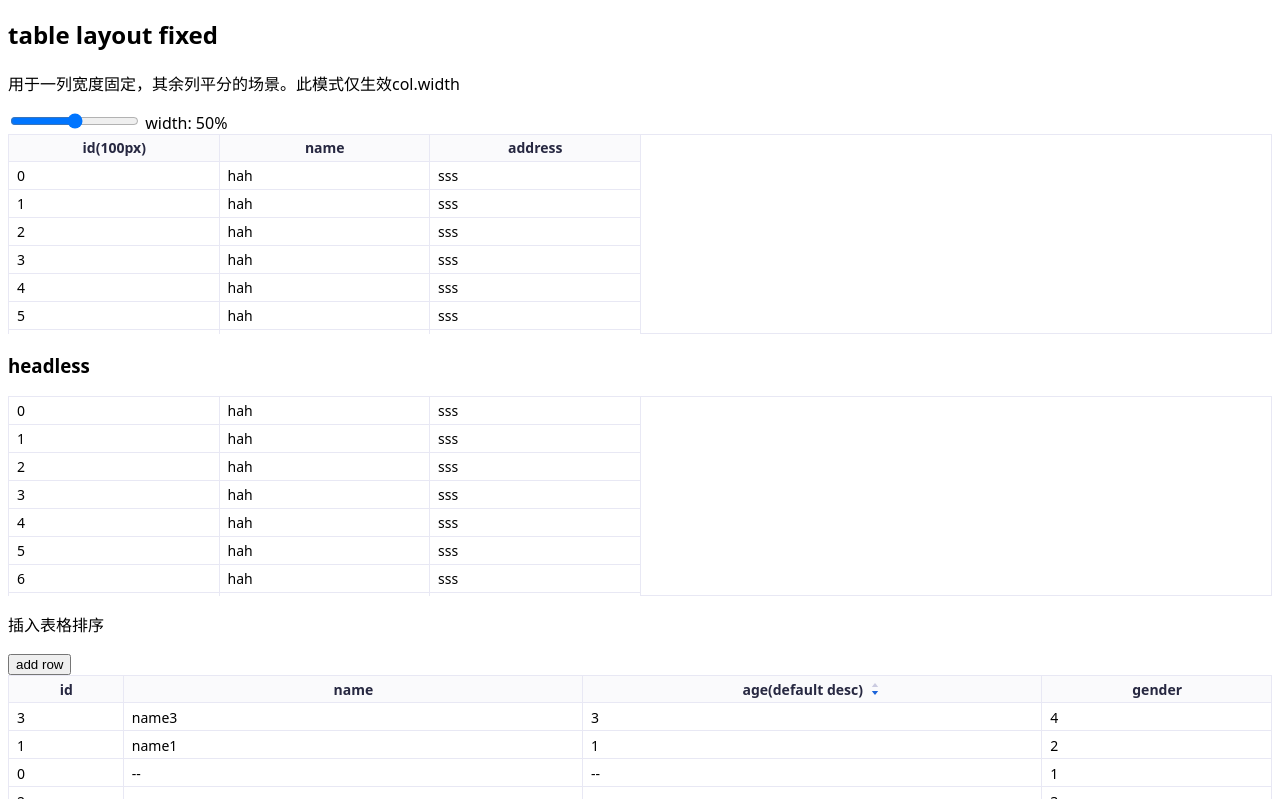
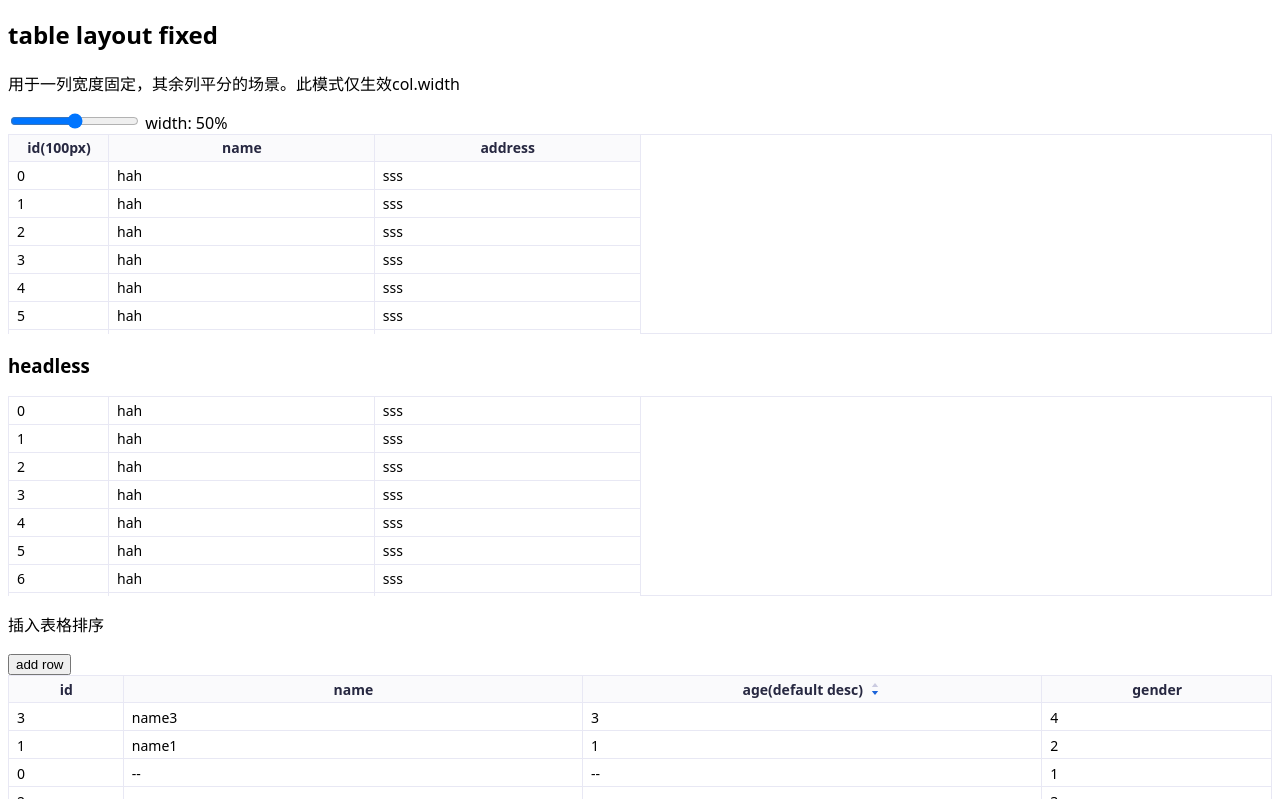
Before and after one commit to ja-plus/stk-table-vue, a Vue app: page / in a window 1280 px wide. Shown: the part 941-1740 px from the top of the page. Built offline with nearby package versions, Linux system fonts and the light colour scheme.

Commit message:
width number

```diff
--- a/src/StkTable/StkTable.vue
+++ b/src/StkTable/StkTable.vue
@@ -200,7 +200,7 @@ import { useHighlight } from './useHighlight';
 import { useKeyboardArrowScroll } from './useKeyboardArrowScroll';
 import { useThDrag } from './useThDrag';
 import { useVirtualScroll } from './useVirtualScroll';
-import { getColWidth, howDeepTheHeader, tableSort } from './utils';
+import { getColWidth, getColWidthStr, howDeepTheHeader, tableSort } from './utils';
 
 /** Generic stands for DataType */
 type DT = any;
@@ -619,7 +619,8 @@ function dealColumns() {
             if (colSpan !== 1) {
                 col.colSpan = colSpan;
             }
-            if (!col.width) {
+            if (!props.fixedMode && col.width === void 0) {
+                // 列赋值默认列宽。由于有些场景不需要设置width。
                 col.width = colWidth + 'px';
             }
             allChildrenLen += colChildrenLen;
@@ -657,17 +658,17 @@ function colKeyGen(col: StkTableColumn<DT>) {
 
 /** 获取列宽度样式 */
 function getColWidthStyle(col: StkTableColumn<DT>) {
+    const width = getColWidthStr(col);
+    const minWidth = getColWidthStr(col, 'minWidth');
+    const maxWidth = getColWidthStr(col, 'maxWidth');
     const style: CSSProperties = {
-        width: col.width,
-        minWidth: col.minWidth,
-        maxWidth: col.maxWidth,
+        width,
+        minWidth: minWidth ?? width,
+        maxWidth: maxWidth ?? width,
     };
     if (props.colResizable) {
-        style.minWidth = col.width;
-        style.maxWidth = col.width;
-    } else {
-        style.minWidth = col.minWidth === void 0 ? col.width : col.minWidth;
-        style.maxWidth = col.maxWidth === void 0 ? col.width : col.maxWidth;
+        style.minWidth = width;
+        style.maxWidth = width;
     }
 
     return style;
--- a/src/StkTable/utils.ts
+++ b/src/StkTable/utils.ts
@@ -184,8 +184,18 @@ export function howDeepTheHeader(arr: StkTableColumn<any>[], level = 1) {
 
 /** 获取列宽 */
 export function getColWidth(col: StkTableColumn<any> | null): number {
-    if (typeof col?.width === 'number') {
-        return Math.floor(col.width ?? Default_Col_Width);
+    const val = col?.width ?? Default_Col_Width;
+    if (typeof val === 'number') {
+        return Math.floor(val);
     }
-    return parseInt(col?.width ?? Default_Col_Width);
+    return parseInt(val);
 }
+
+/** 获取列宽配置。用于支持列宽配置数字 */
+export function getColWidthStr(col: StkTableColumn<any> | null | undefined, key: 'width' | 'minWidth' | 'maxWidth' = 'width') {
+    const val = col?.[key];
+    if (typeof val === 'number') {
+        return val + 'px';
+    }
+    return val;
+}
--- a/test/StkTableTest.vue
+++ b/test/StkTableTest.vue
@@ -105,7 +105,7 @@ const columns = shallowRef<StkTableColumn<any>[]>([
         title: 'Name',
         dataIndex: 'name',
         fixed: 'left',
-        width: '200px',
+        width: 200,
         headerClassName: 'my-th',
         className: 'my-td',
         sorter: true,
@@ -117,7 +117,7 @@ const columns = shallowRef<StkTableColumn<any>[]>([
         title: 'Age',
         dataIndex: 'age',
         fixed: 'left',
-        width: '100px', // 为确保横向滚动准确，列宽一定要固定，minWidth,maxWidth要相等
+        width: 100, // 为确保横向滚动准确，列宽一定要固定，minWidth,maxWidth要相等
         sorter(data, { order, column }) {
             // console.log(data, order, column);
             if (order === 'desc') return data.sort((a, b) => b.age - a.age);
@@ -131,7 +131,7 @@ const columns = shallowRef<StkTableColumn<any>[]>([
         title: 'Gender',
         dataIndex: 'gender',
         // fixed: 'right',
-        width: '150px',
+        width: 150,
         // minWidth: '150px',
         sorter: true,
         sortType: 'number', // 指定为数字排序
@@ -139,7 +139,7 @@ const columns = shallowRef<StkTableColumn<any>[]>([
     {
         title: 'Email(sortBy:name)',
         dataIndex: 'email',
-        width: '150px',
+        width: 150,
         sorter: true,
         sortField: 'name',
     },
@@ -151,13 +151,13 @@ const columns = shallowRef<StkTableColumn<any>[]>([
     {
         dataIndex: 'R',
         title: 'R',
-        width: '50px',
+        width: 50,
         fixed: 'right',
     },
     {
         title: 'Operate',
         dataIndex: 'Operate',
-        width: '150px',
+        width: 150,
         fixed: 'right',
         // customCell() {
         //     return (
```
Also changed, not shown: 1 other file (tests, documents, lock files or other folders).
